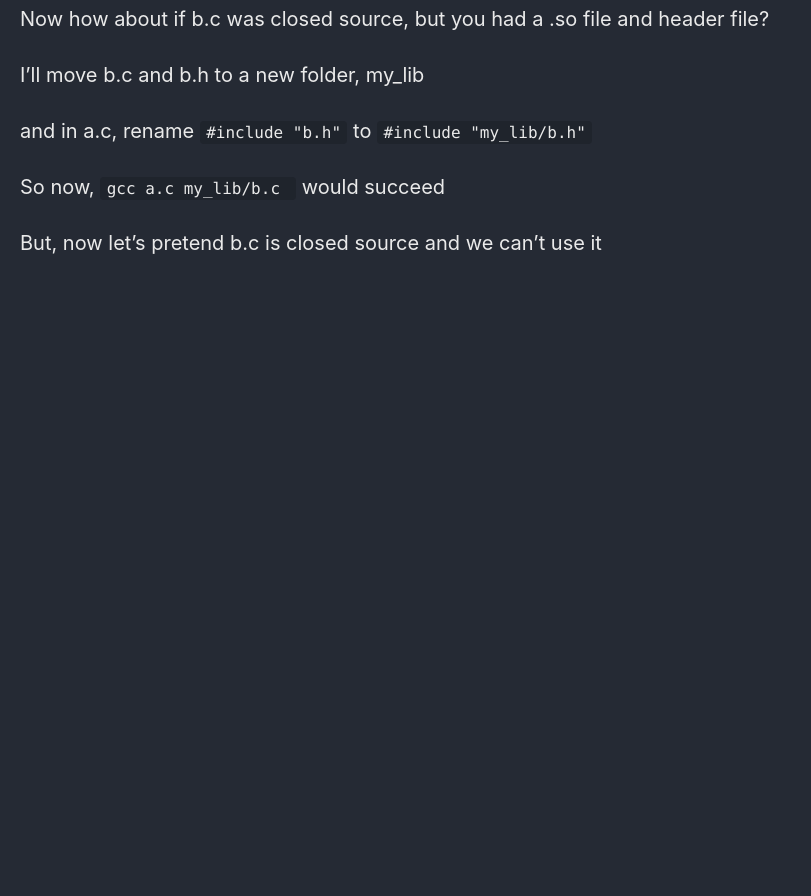
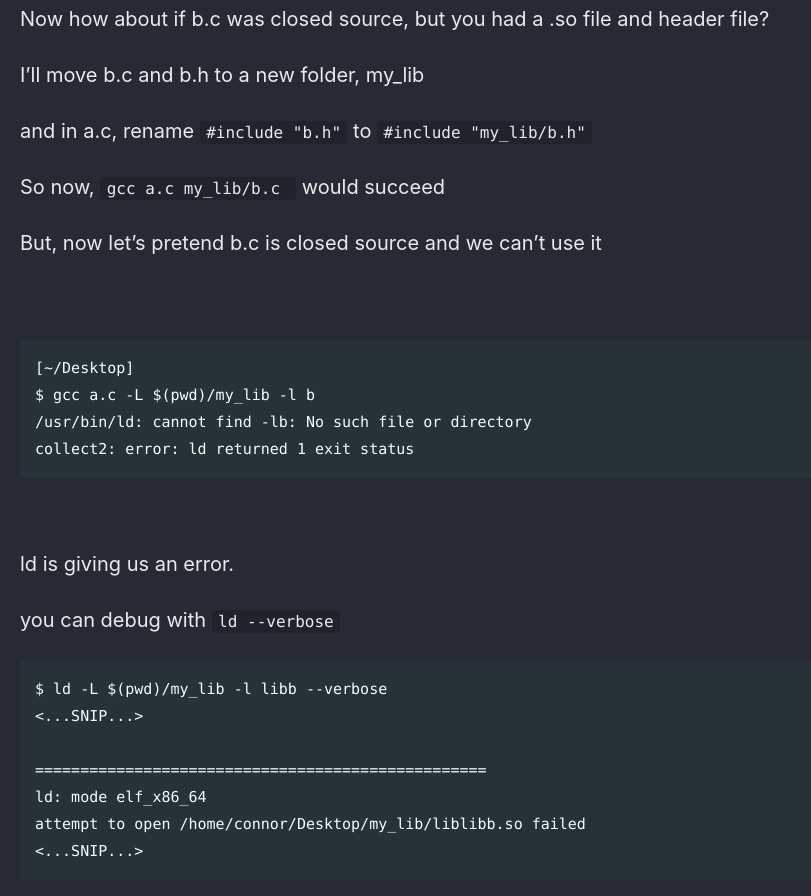
Before and after one commit to Connor-McCartney/Connor-McCartney.github.io, a Jekyll site: the page built from _pages/misc/Cheaderfiles.md, in a window 1280 px wide and 900 px high, scrolled down 2070 px. Shown: the top 896 px of the window, without its empty margins (0-811 px from the left). Built offline with Jekyll 4.4.1, drawn with Linux system fonts in a browser that asks for light colours; cached includes are drawn as plain includes; before the commit the page ends 2440 px from its top, so only the background shows below that.

Commit message:
Update Cheaderfiles.md

````diff
--- a/_pages/misc/Cheaderfiles.md
+++ b/_pages/misc/Cheaderfiles.md
@@ -93,3 +93,26 @@ So now, `gcc a.c my_lib/b.c ` would succeed
 But, now let's pretend b.c is closed source and we can't use it
 
 <br>
+
+```
+[~/Desktop]
+$ gcc a.c -L $(pwd)/my_lib -l b
+/usr/bin/ld: cannot find -lb: No such file or directory
+collect2: error: ld returned 1 exit status
+```
+
+<br>
+
+ld is giving us an error.
+
+you can debug with `ld --verbose`
+
+```
+$ ld -L $(pwd)/my_lib -l libb --verbose
+<...SNIP...>
+
+==================================================
+ld: mode elf_x86_64
+attempt to open /home/connor/Desktop/my_lib/liblibb.so failed
+<...SNIP...>
+```
````
